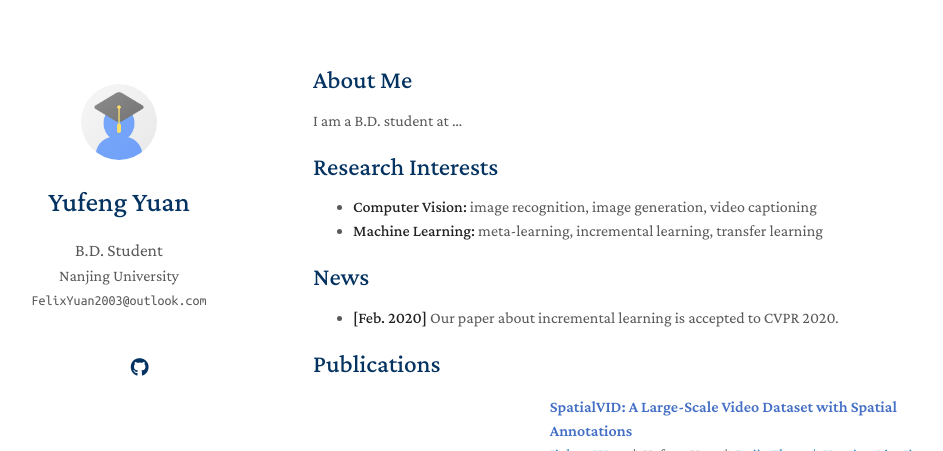
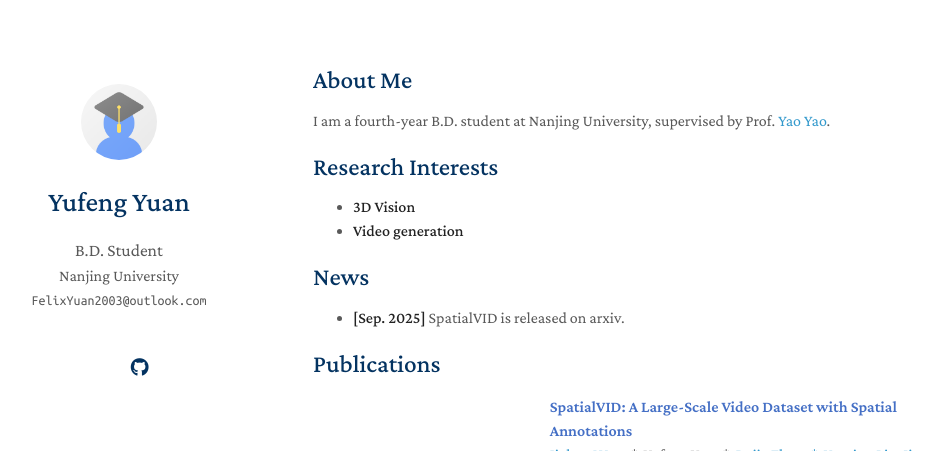
Before and after one commit to FelixYuan-YF/FelixYuan-YF.github.io, a Jekyll site: the page built from index.md, in a window 1280 px wide, cut to the strip 0-451 px from the top of the page. Shown: the whole strip, without its empty margins (157-1100 px from the left). Built offline with Jekyll 4.4.1, drawn with Linux system fonts in a browser that asks for light colours; a style sheet for code colours, icons or effects is not loaded; our own code applies the rules of GitHub Pages for plain Markdown files.

Commit message:
Update index.md

```diff
--- a/index.md
+++ b/index.md
@@ -4,15 +4,15 @@ layout: homepage
 
 ## About Me
 
-I am a B.D. student at ...
+I am a fourth-year B.D. student at Nanjing University, supervised by Prof. <a href="https://yoyo000.github.io/" target="_blank" rel="noopener">Yao Yao</a>.
 
 ## Research Interests
 
-- **Computer Vision:** image recognition, image generation, video captioning
-- **Machine Learning:** meta-learning, incremental learning, transfer learning
+- **3D Vision**
+- **Video generation**
 
 ## News
 
-- **[Feb. 2020]** Our paper about incremental learning is accepted to CVPR 2020.
+- **[Sep. 2025]** SpatialVID is released on arxiv.
 
 {% include_relative _includes/publications.md %}
```
